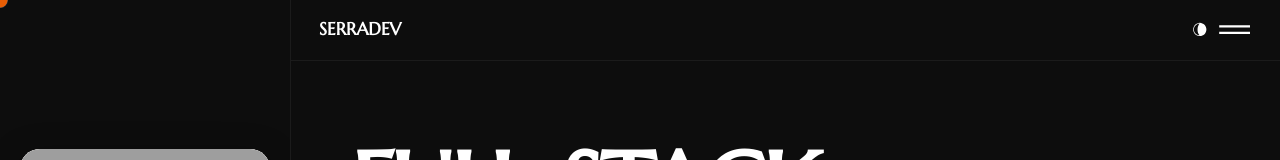
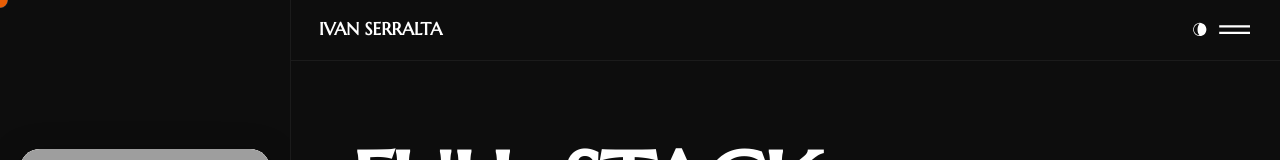
Before and after one commit to Ivancho894/Portfolio, a React (Create React App) app: page / in a window 1280 px wide. Shown: the top 160 px of the page. Built offline with nearby package versions, Linux system fonts and the light colour scheme; grey boxes are pictures that could not be loaded.

Commit message:
chore(main): update logotext to IVAN SERRALTA and fix portfolio URL
https://claude.ai/code/session_01FTdxFqFpv2a41C1jCrcvRj

```diff
--- a/src/content_option.js
+++ b/src/content_option.js
@@ -271,7 +271,7 @@ const contactConfig = {
 const socialprofiles = {
     github: "https://github.com/Ivancho894",
     linkedin: "https://www.linkedin.com/in/ivan-serralta",
-    portfolio: "https://serradev.netlify.app/"
+    portfolio: "https://ivanserralta.com"
 };
 
 const datacertificates = [
@@ -299,7 +299,7 @@ const socialprofils = {
     twitter: false,
 };
 
-const logotext = "SERRADEV";
+const logotext = "IVAN SERRALTA";
 
 export {
     meta,
```
